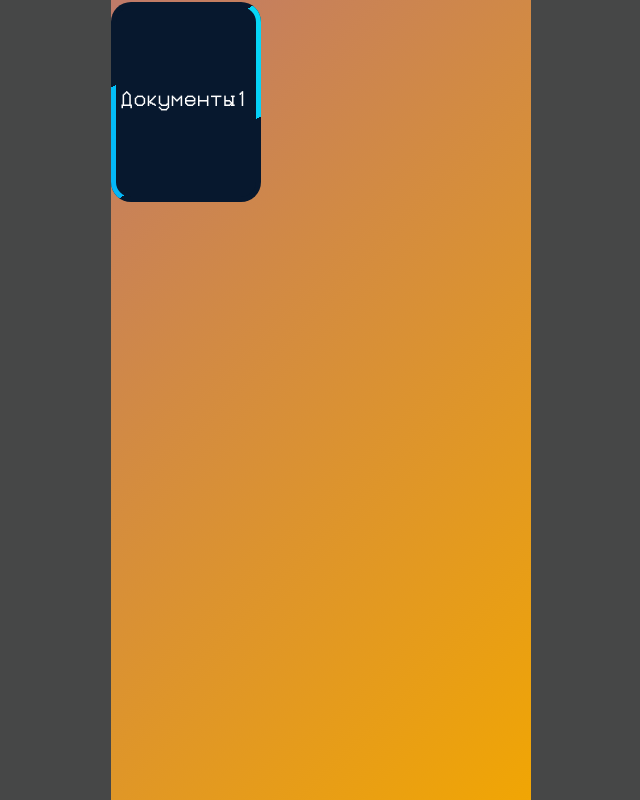
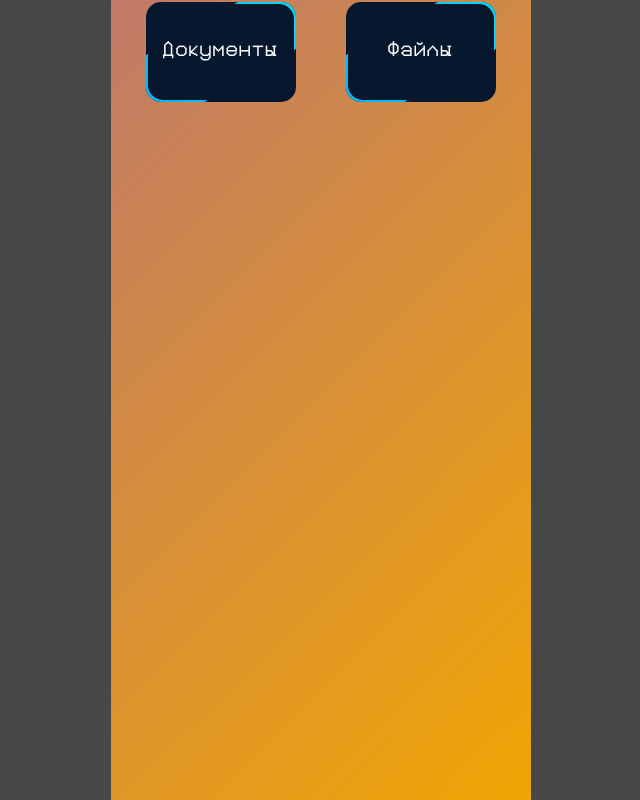
Before and after one commit to pirss93d/KATI, a plain HTML site: page index.html in a window 1280 px wide. Shown: the part 30-830 px from the top of the page, without its empty margins (319-959 px from the left). Drawn offline with Linux system fonts and the light colour scheme; files whose address does not match are found by name.

Commit message:
Кратко что сделал2

```diff
--- a/index.html
+++ b/index.html
@@ -12,7 +12,10 @@
         <div class="main_logo">База знаний</div>
         <div class="block_one-card">
           <div class="card">
-            <h4>Документы1</h4>
+            <h4>Документы</h4>
+          </div>
+          <div class="card">
+            <h4>Файлы</h4>
           </div>
         </div>
       </div>
--- a/style.css
+++ b/style.css
@@ -375,7 +375,6 @@ body {
   flex-wrap: wrap;
   max-width: 420px;
   height: 1200px;
-
   background: linear-gradient(-45deg, #8e44ad, #f1a603, #9b59b6, #ffffff);
   background-size: 400% 400%;
   z-index: -1;
@@ -393,23 +392,25 @@ body {
   }
 }
 .block_one-card {
+  margin: 0 auto 0 auto;
   display: flex;
+  justify-content: space-around;
   width: 400px;
-  height: 400px;
+  height: 96px;
 }
 /* From Uiverse.io by bhaveshxrawat */
 .card {
   font-family: "digital";
   cursor: pointer;
   width: 150px;
-  height: 200px;
+  height: 100px;
   background: #07182e;
   position: relative;
   display: flex;
   place-content: center;
   place-items: center;
   overflow: hidden;
-  border-radius: 20px;
+  border-radius: 15px;
 }
 
 .card h4 {
@@ -423,9 +424,9 @@ body {
 .card::before {
   content: "";
   position: absolute;
-  width: 100px;
+  width: 70px;
   background-image: linear-gradient(180deg, rgb(3, 179, 248), rgb(6, 219, 247));
-  height: 130%;
+  height: 200%;
   animation: rotBGimg 3s linear infinite;
   transition: all 0.2s linear;
 }
@@ -444,16 +445,18 @@ body {
   content: "";
   position: absolute;
   background: #07182e;
-  inset: 5px;
+  inset: 2px;
   border-radius: 15px;
 }
 .card:hover:before {
+
   background-image: linear-gradient(
     180deg,
     rgb(255, 255, 255),
     rgb(255, 255, 255)
   );
   animation: rotBGimg 1.5s linear infinite;
+
 }
 
 .main_logo {
```
